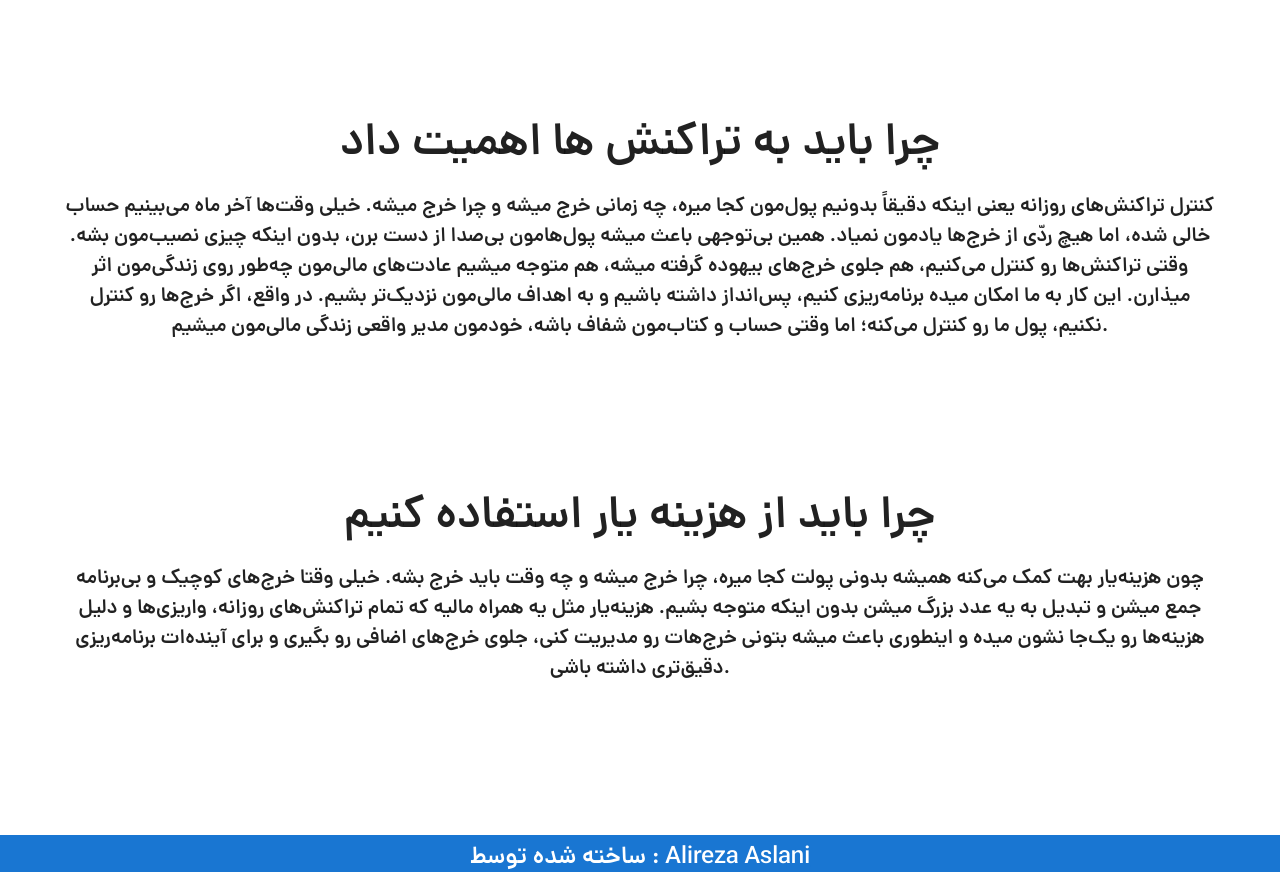
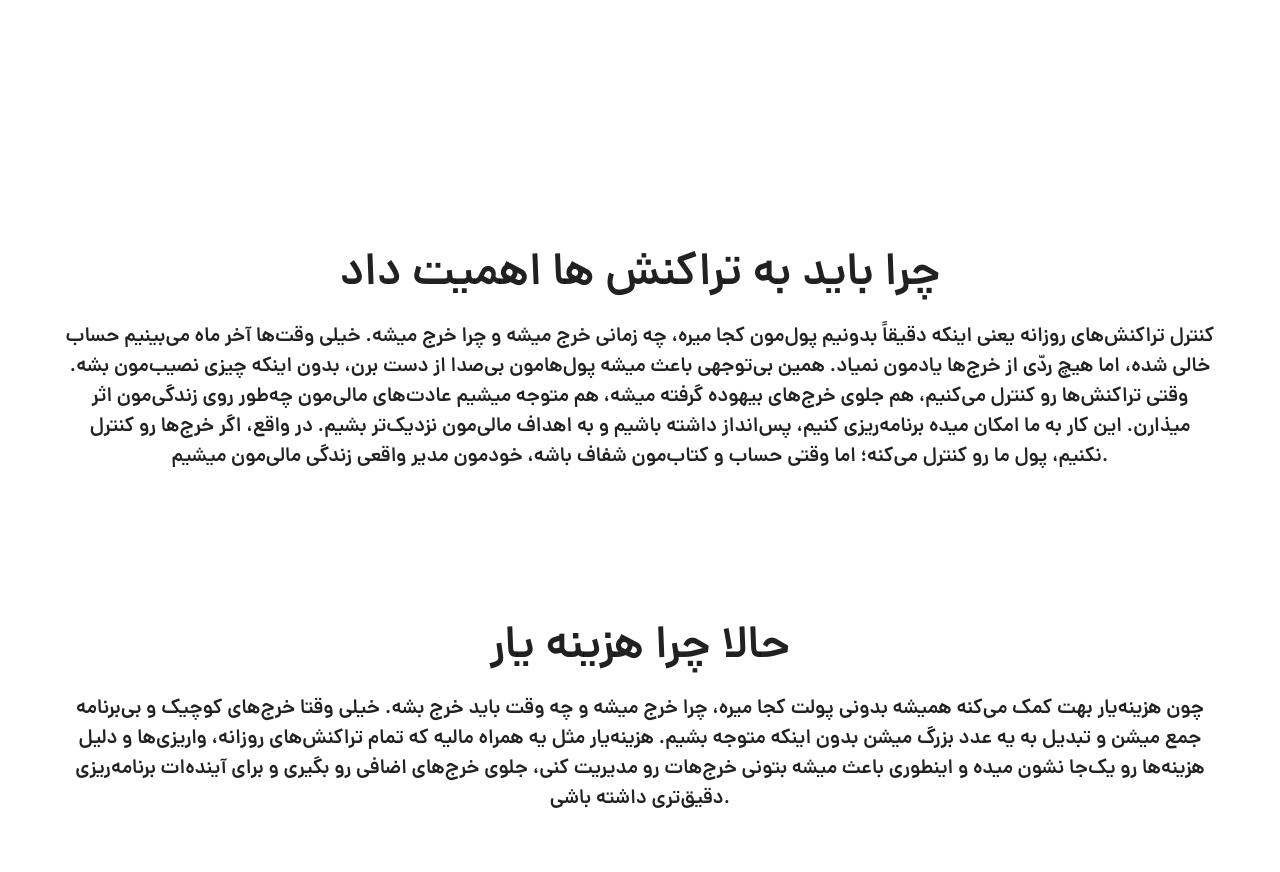
Before and after one commit to alirezaAslani-eng/finance-manager, a Next.js app: page / in a window 1280 px wide. Shown: the part 700-1572 px from the top of the page. Built offline with nearby package versions, Linux system fonts and the light colour scheme.

Commit message:
fix(style) better code

```diff
--- a/pages/index.tsx
+++ b/pages/index.tsx
@@ -2,23 +2,25 @@ import React from "react";
 import { Footer, Landing } from "@/components/module";
 import { MuiTitleText } from "@/components/ui";
 import { Box, Container } from "@mui/material";
+const container_sx = { mt: { xs: "50px", sm: "100px" , lg:"150px" } };
+const footer_container = { mt: { xs: "50px", sm: "100px" , lg:"150px" }  };
 function PublicHome() {
   return (
     <Box>
       <Landing />
-      <Container sx={{ mt: "20px" }}>
+      <Container sx={container_sx}>
         <MuiTitleText
           title="چرا باید به تراکنش ها اهمیت داد"
           text="کنترل تراکنش‌های روزانه یعنی اینکه دقیقاً بدونیم پول‌مون کجا میره، چه زمانی خرج میشه و چرا خرج میشه. خیلی وقت‌ها آخر ماه می‌بینیم حساب خالی شده، اما هیچ ردّی از خرج‌ها یادمون نمیاد. همین بی‌توجهی باعث میشه پول‌هامون بی‌صدا از دست برن، بدون اینکه چیزی نصیب‌مون بشه. وقتی تراکنش‌ها رو کنترل می‌کنیم، هم جلوی خرج‌های بیهوده گرفته میشه، هم متوجه میشیم عادت‌های مالی‌مون چه‌طور روی زندگی‌مون اثر میذارن. این کار به ما امکان میده برنامه‌ریزی کنیم، پس‌انداز داشته باشیم و به اهداف مالی‌مون نزدیک‌تر بشیم. در واقع، اگر خرج‌ها رو کنترل نکنیم، پول ما رو کنترل می‌کنه؛ اما وقتی حساب و کتاب‌مون شفاف باشه، خودمون مدیر واقعی زندگی مالی‌مون میشیم."
         />
       </Container>
-      <Container sx={{ mt: "150px" }}>
+      <Container sx={container_sx}>
         <MuiTitleText
-          title="چرا باید از هزینه یار استفاده کنیم"
+          title="حالا چرا هزینه یار"
           text="چون هزینه‌یار بهت کمک می‌کنه همیشه بدونی پولت کجا میره، چرا خرج میشه و چه وقت باید خرج بشه. خیلی وقتا خرج‌های کوچیک و بی‌برنامه جمع میشن و تبدیل به یه عدد بزرگ میشن بدون اینکه متوجه بشیم. هزینه‌یار مثل یه همراه مالیه که تمام تراکنش‌های روزانه، واریزی‌ها و دلیل هزینه‌ها رو یک‌جا نشون میده و اینطوری باعث میشه بتونی خرج‌هات رو مدیریت کنی، جلوی خرج‌های اضافی رو بگیری و برای آینده‌ات برنامه‌ریزی دقیق‌تری داشته باشی."
         />
       </Container>
-      <Box sx={{ mt: "150px" }}>
+      <Box sx={footer_container}>
         <Footer />
       </Box>
     </Box>
```
